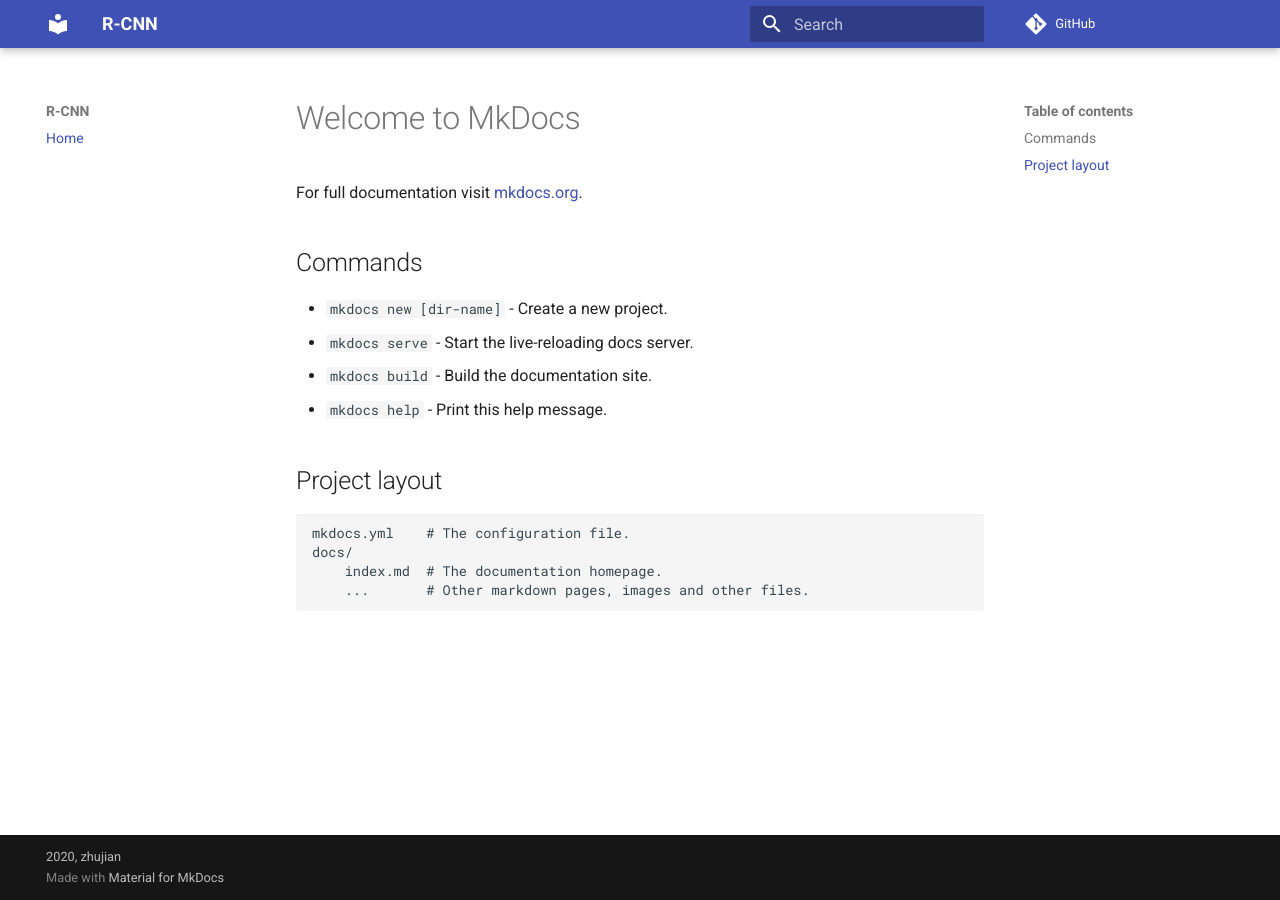
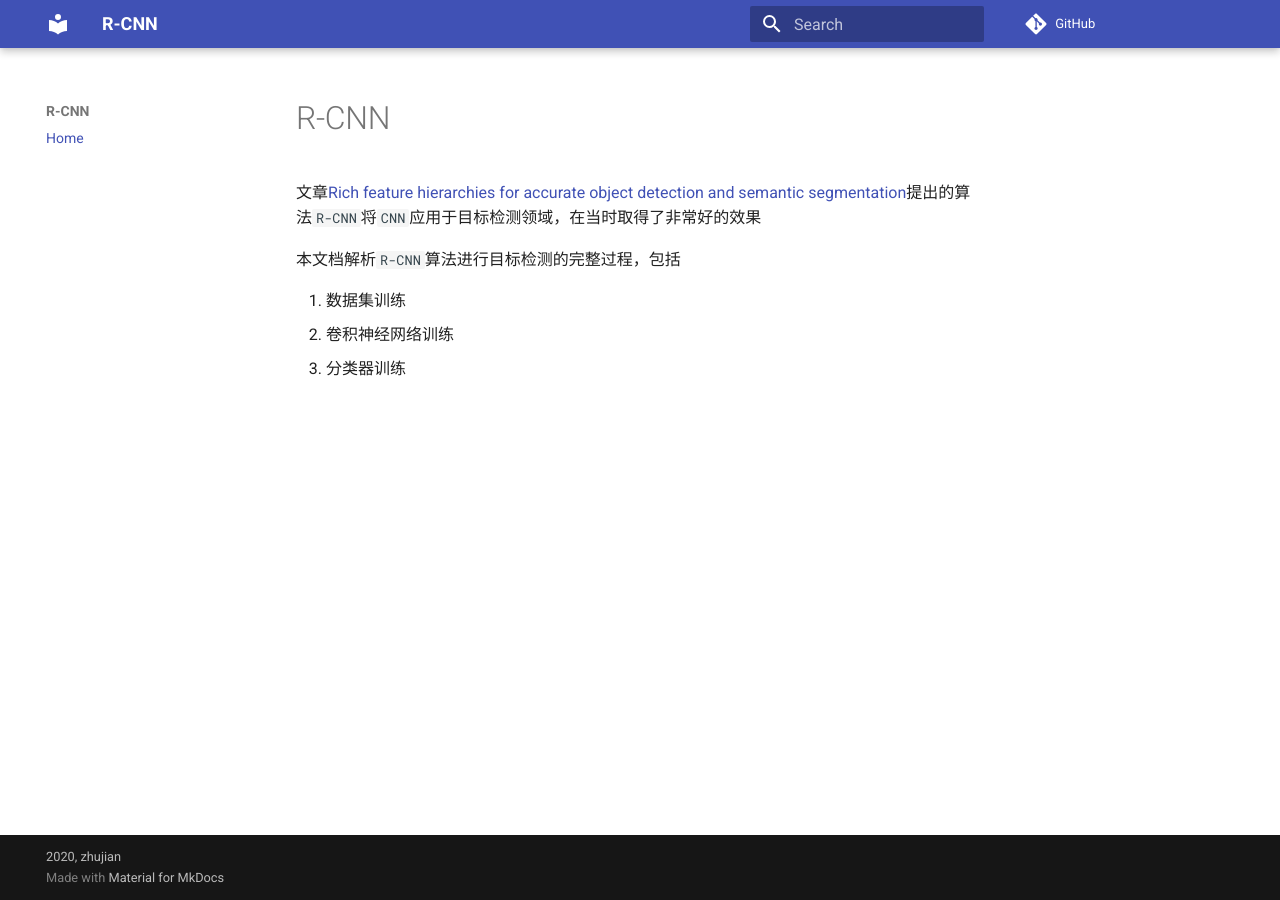
Before and after one commit to object-detection-algorithm/R-CNN, an MkDocs documentation site: the page built from docs/index.md, in a window 1280 px wide. Built offline with MkDocs 1.6.1 and Material for MkDocs 9.7.7, drawn with Linux system fonts in a browser that asks for light colours; comment, search, counter and statistics services are not loaded.

Commit message:
docs(rcnn): 引言

```diff
--- a/docs/index.md
+++ b/docs/index.md
@@ -1,17 +1,9 @@
-# Welcome to MkDocs
+# R-CNN
 
-For full documentation visit [mkdocs.org](https://mkdocs.org).
+文章[Rich feature hierarchies for accurate object detection and semantic segmentation](https://arxiv.org/abs/1311.2524)提出的算法`R-CNN`将`CNN`应用于目标检测领域，在当时取得了非常好的效果
 
-## Commands
+本文档解析`R-CNN`算法进行目标检测的完整过程，包括
 
-* `mkdocs new [dir-name]` - Create a new project.
-* `mkdocs serve` - Start the live-reloading docs server.
-* `mkdocs build` - Build the documentation site.
-* `mkdocs help` - Print this help message.
-
-## Project layout
-
-    mkdocs.yml    # The configuration file.
-    docs/
-        index.md  # The documentation homepage.
-        ...       # Other markdown pages, images and other files.
+1. 数据集训练
+2. 卷积神经网络训练
+3. 分类器训练
```
